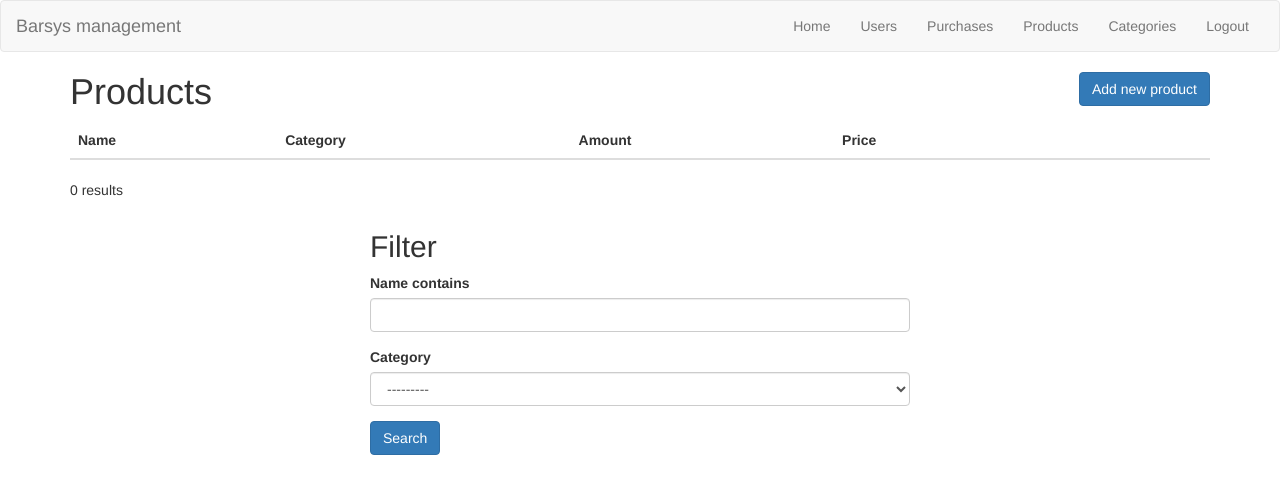
After one commit to nspo/pybarsys, a Django app: page /userarea/product/ in a window 1280 px wide. The commit adds this page. Shown: the top 494 px of the page. Run offline with Django 3.2, Linux system fonts and the light colour scheme; the visitor is signed in with stand-in values (Sample User, id 1); data that the repository does not hold is empty; some libraries are stand-ins or nearby versions.

Commit message:
Admin: Users/Purchases/Products/Categories working now

```diff
--- a/barsys/filters.py
+++ b/barsys/filters.py
@@ -22,3 +22,19 @@ class PurchaseFilter(django_filters.FilterSet):
     class Meta:
         model = Purchase
         fields = []
+
+
+class CategoryFilter(django_filters.FilterSet):
+    name = django_filters.CharFilter(lookup_expr='icontains')
+
+    class Meta:
+        model = Category
+        fields = []
+
+
+class ProductFilter(django_filters.FilterSet):
+    name = django_filters.CharFilter(lookup_expr='icontains')
+
+    class Meta:
+        model = Product
+        fields = ["name", "category"]
--- a/barsys/models.py
+++ b/barsys/models.py
@@ -136,6 +136,15 @@ class Category(models.Model):
     class Meta:
         verbose_name_plural = "Categories"
 
+    def get_absolute_url(self):
+        return reverse('user_category_detail', kwargs={'pk': self.pk})
+
+    def cannot_be_deleted(self):
+        product_count = Product.objects.filter(category=self).count()
+        if product_count > 0:
+            return "There is at least one product in this category"
+        else:
+            return False
 
 class Product(models.Model):
     """ name of Product is not unique, because there can be other products with the same name but different amount"""
@@ -151,7 +160,10 @@ class Product(models.Model):
 
     class Meta:
         unique_together = ["name", "amount"]
-        ordering = ["category__name", "name", "amount"]
+        ordering = ["category__name", "name",]
+
+    def cannot_be_deleted(self):
+        return False
 
 
 class Invoice(models.Model):
--- a/barsys/templates/barsys/userarea/base.html
+++ b/barsys/templates/barsys/userarea/base.html
@@ -34,6 +34,12 @@
                     <a href="{% url 'user_purchase_list' %}">Purchases</a>
                 </li>
                 <li>
+                    <a href="{% url 'user_product_list' %}">Products</a>
+                </li>
+                <li>
+                    <a href="{% url 'user_category_list' %}">Categories</a>
+                </li>
+                <li>
                     <a href="{% url 'user_logout' %}">Logout</a>
                 </li>
 
--- /dev/null
+++ b/barsys/templates/barsys/userarea/product_list.html
@@ -0,0 +1,57 @@
+{% extends 'barsys/userarea/base.html' %}
+
+{% load bootstrap3 %}
+{% load crispy_forms_tags %}
+{% load table_helpers %}
+
+{% block content %}
+
+    <div class="container">
+        <div>
+            <div>
+                <h1 class="pull-left" style="margin-top: 0;">Products</h1>
+                <a href="{% url 'user_product_new' %}">
+                    <button class="btn btn-primary pull-right">{% bootstrap_icon 'plus' %} Add new product</button>
+                </a>
+            </div>
+            <table class="table table-striped">
+                <thead>
+                <tr>
+                    <th>Name</th>
+                    <th>Category</th>
+                    <th>Amount</th>
+                    <th>Price</th>
+                    <th>{% bootstrap_icon 'info-sign' %}</th>
+                    <th>{% bootstrap_icon 'pencil' %}</th>
+                    <th>{% bootstrap_icon 'trash' %}</th>
+                </tr>
+                </thead>
+                <tbody>
+                {% for product in object_list %}
+                    <tr>
+                        <td><a href="{% url 'user_product_detail' product.pk %}">{{ product.name }}</a></td>
+                        <td>{{ product.category }}</td>
+                        <td>{{ product.amount }}</td>
+                        <td>{{ product.price }}</td>
+                        <td><a href="{% url 'user_product_detail' product.pk %}">{% bootstrap_icon 'info-sign' %}</a></td>
+                        <td><a href="{% url 'user_product_update' product.pk %}">{% bootstrap_icon 'pencil' %}</a></td>
+                        <td><a href="{% url 'user_product_delete' product.pk %}">{% bootstrap_icon 'trash' %}</a></td>
+                    </tr>
+                {% endfor %}
+                </tbody>
+            </table>
+            <p>{{ paginator.count }} results</p>
+            {% bootstrap_pagination page_obj extra=request.GET.urlencode %}
+        </div>
+
+        <div class="col-md-6 col-md-offset-3">
+            <h2>Filter</h2>
+            <form method="get" class="form">
+                {{ filter.form|crispy }}
+                {% buttons %}
+                    <button type="submit" class="btn btn-primary">Search</button>
+                {% endbuttons %}
+            </form>
+        </div>
+    </div>
+{% endblock %}
--- a/barsys/urls.py
+++ b/barsys/urls.py
@@ -13,7 +13,7 @@ urlpatterns = [
     url(r'^userarea/$', views.user_home, name='user_home'),
 
     # Purchase
-    url(r'^userarea/purchase/$',     views.PurchaseListView.as_view(), name="user_purchase_list"),
+    url(r'^userarea/purchase/$', views.PurchaseListView.as_view(), name="user_purchase_list"),
     url(r'^userarea/purchase/new/$', views.PurchaseCreateView.as_view(), name='user_purchase_new'),
     url(r'^userarea/purchase/(?P<pk>[0-9]+)/detail/$', views.PurchaseDetailView.as_view(), name='user_purchase_detail'),
     url(r'^userarea/purchase/(?P<pk>[0-9]+)/update/$', views.PurchaseUpdateView.as_view(), name='user_purchase_update'),
@@ -25,4 +25,18 @@ urlpatterns = [
     url(r'^userarea/user/(?P<pk>[0-9]+)/detail/$', views.UserDetailView.as_view(), name='user_user_detail'),
     url(r'^userarea/user/(?P<pk>[0-9]+)/update/$', views.UserUpdateView.as_view(), name='user_user_update'),
     url(r'^userarea/user/(?P<pk>[0-9]+)/delete/$', views.UserDeleteView.as_view(), name='user_user_delete'),
+
+    # Category
+    url(r'^userarea/category/$', views.CategoryListView.as_view(), name='user_category_list'),
+    url(r'^userarea/category/new/$', views.CategoryCreateView.as_view(), name='user_category_new'),
+    url(r'^userarea/category/(?P<pk>[0-9]+)/detail/$', views.CategoryDetailView.as_view(), name='user_category_detail'),
+    url(r'^userarea/category/(?P<pk>[0-9]+)/update/$', views.CategoryUpdateView.as_view(), name='user_category_update'),
+    url(r'^userarea/category/(?P<pk>[0-9]+)/delete/$', views.CategoryDeleteView.as_view(), name='user_category_delete'),
+
+    # Product
+    url(r'^userarea/product/$', views.ProductListView.as_view(), name='user_product_list'),
+    url(r'^userarea/product/new/$', views.ProductCreateView.as_view(), name='user_product_new'),
+    url(r'^userarea/product/(?P<pk>[0-9]+)/detail/$', views.ProductDetailView.as_view(), name='user_product_detail'),
+    url(r'^userarea/product/(?P<pk>[0-9]+)/update/$', views.ProductUpdateView.as_view(), name='user_product_update'),
+    url(r'^userarea/product/(?P<pk>[0-9]+)/delete/$', views.ProductDeleteView.as_view(), name='user_product_delete'),
 ]
--- a/barsys/views.py
+++ b/barsys/views.py
@@ -6,7 +6,7 @@ from .view_helpers import get_renderable_stats_elements
 from constance import config
 from itertools import groupby
 from collections import OrderedDict
-from .forms import PurchaseForm, UserUpdateForm, UserCreateForm
+from .forms import *
 
 from django.views.generic import ListView, edit, View
 from django.views.generic.detail import DetailView
@@ -35,7 +35,7 @@ class UserListView(FilterView):
     filterset_class = filters.UserFilter
     template_name = 'barsys/userarea/user_list.html'
 
-    paginate_by = 5
+    paginate_by = 10
 
 
 @method_decorator(staff_member_required(login_url='user_login'), name='dispatch')
@@ -101,7 +101,7 @@ class UserDeleteView(CheckedDeleteView):
 class PurchaseListView(FilterView):
     filterset_class = filters.PurchaseFilter
     template_name = "barsys/userarea/purchase_list.html"
-    paginate_by = 20
+    paginate_by = 10
 
 
 @method_decorator(staff_member_required(login_url='user_login'), name='dispatch')
@@ -132,6 +132,95 @@ class PurchaseUpdateView(edit.UpdateView):
 class PurchaseDeleteView(CheckedDeleteView):
     model = Purchase
     success_url = reverse_lazy('user_purchase_list')
+
+# Category
+
+
+@method_decorator(staff_member_required(login_url='user_login'), name='dispatch')
+class CategoryListView(FilterView):
+    filterset_class = filters.CategoryFilter
+    template_name = 'barsys/userarea/category_list.html'
+
+    paginate_by = 10
+
+
+@method_decorator(staff_member_required(login_url='user_login'), name='dispatch')
+class CategoryDetailView(DetailView):
+    model = Category
+    template_name = "barsys/userarea/category_detail.html"
+
+
+@method_decorator(staff_member_required(login_url='user_login'), name='dispatch')
+class CategoryCreateView(edit.CreateView):
+    model = Category
+    form_class = CategoryForm
+    template_name = "barsys/userarea/category_new.html"
+
+
+@method_decorator(staff_member_required(login_url='user_login'), name='dispatch')
+class CategoryUpdateView(edit.UpdateView):
+    model = Category
+    form_class = CategoryForm
+    template_name = "barsys/userarea/category_update.html"
+
+
+class CategoryDeleteView(CheckedDeleteView):
+    model = Category
+    success_url = reverse_lazy('user_category_list')
+# Category END
+# Product
+
+
+@method_decorator(staff_member_required(login_url='user_login'), name='dispatch')
+class ProductListView(FilterView):
+    filterset_class = filters.ProductFilter
+    template_name = 'barsys/userarea/product_list.html'
+
+    paginate_by = 10
+
+
+@method_decorator(staff_member_required(login_url='user_login'), name='dispatch')
+class ProductDetailView(DetailView):
+    model = Product
+    template_name = "barsys/userarea/product_detail.html"
+
+
+@method_decorator(staff_member_required(login_url='user_login'), name='dispatch')
+class ProductCreateView(edit.CreateView):
+    model = Product
+    form_class = ProductForm
+    template_name = "barsys/userarea/product_new.html"
+
+
+@method_decorator(staff_member_required(login_url='user_login'), name='dispatch')
+class ProductUpdateView(edit.UpdateView):
+    model = Product
+    form_class = ProductForm
+    template_name = "barsys/userarea/product_update.html"
+
+
+class ProductDeleteView(CheckedDeleteView):
+    model = Product
+    success_url = reverse_lazy('user_product_list')
+# Product END
+
+
+
+
+
+
+
+
+
+
+
+
+
+
+
+
+
+
 
 
 # user area end
```
Also changed, not shown: barsys/forms.py (+12 -0 lines), barsys/templates/barsys/userarea/category_detail.html (added, +35 -0 lines), barsys/templates/barsys/userarea/category_list.html (added, +53 -0 lines), barsys/templates/barsys/userarea/category_new.html (added, +18 -0 lines), barsys/templates/barsys/userarea/category_update.html (added, +20 -0 lines), barsys/templates/barsys/userarea/product_detail.html (added, +35 -0 lines), barsys/templates/barsys/userarea/product_new.html (added, +18 -0 lines), barsys/templates/barsys/userarea/product_update.html (added, +20 -0 lines).
